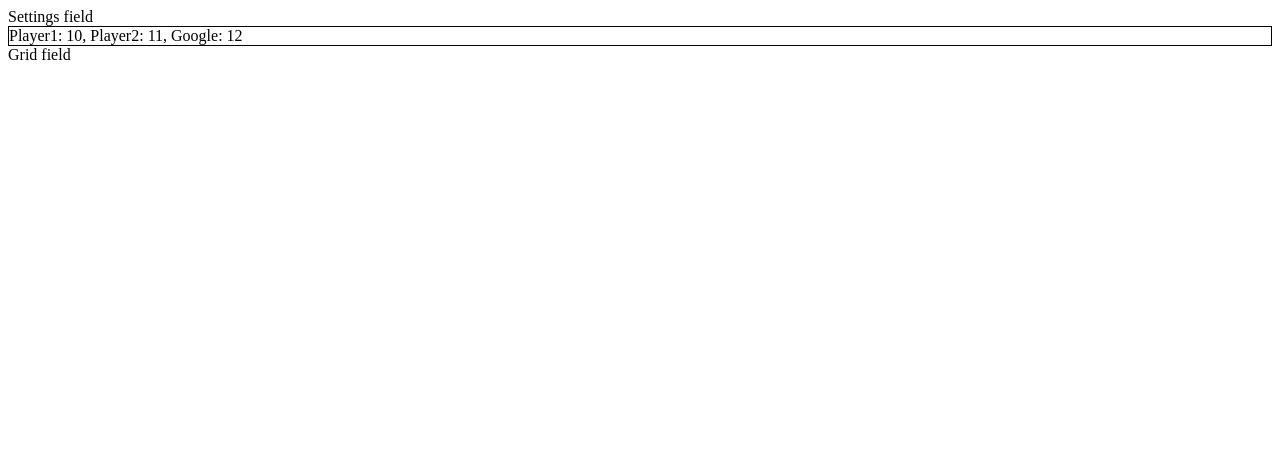
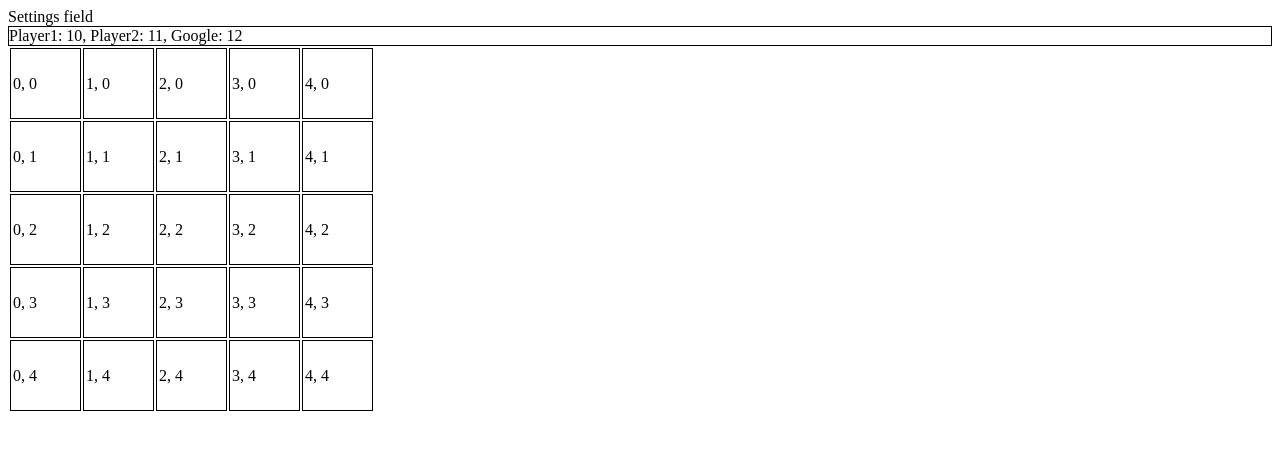
Before and after one commit to MaximChizhevskiy/catch-the-google-game, a plain HTML site: page ui/index.html in a window 1280 px wide. Drawn offline with Linux system fonts and the light colour scheme.

Commit message:
add settings for grid component

```diff
--- a/core/state-manager.js
+++ b/core/state-manager.js
@@ -1,4 +1,10 @@
 const _state = {
+    settings: {
+        gridSize: {
+            rowsCount: 5,
+            columnsCount: 5
+        }
+    },
     points: {
         google: 12,
         players: [10, 11]
@@ -21,3 +27,7 @@
     }
     return _state.points.players[playerIndex]
 }
+
+export async function getGridSize() {
+    return {..._state.settings.gridSize}
+}
--- /dev/null
+++ b/ui/components/Grid/Cell/Cell.component.js
@@ -0,0 +1,12 @@
+export function CellComponent(y, x) {
+    const element = document.createElement('td')
+
+    render(element, x, y)
+
+    return {element}
+}
+
+async function render(element, x, y) {
+    element.append(`${y}, ${x}`)
+
+}
--- a/ui/components/Grid/Grid.component.js
+++ b/ui/components/Grid/Grid.component.js
@@ -1,6 +1,9 @@
+import { getGridSize } from "../../../core/state-manager.js"
+import { CellComponent } from "./Cell/Cell.component.js"
 
 export function GridComponent() {
-    const element = document.createElement('div')
+    const element = document.createElement('table')
+    element.classList.add('grid')
 
     render(element)
 
@@ -8,5 +11,15 @@ export function GridComponent() {
 }
 
 async function render(element) {
-    element.append(`Grid field`)
+    const gridSize = await getGridSize()
+    for(let x = 0; x < gridSize.rowsCount; x++) {
+        const rowElement = document.createElement('tr')
+
+        for (let y = 0; y < gridSize.columnsCount; y++) {
+            const cellComponent = CellComponent(y, x)
+            rowElement.append(cellComponent.element)
+        }
+        element.append(rowElement)
+    }
+
 }
--- a/ui/index.html
+++ b/ui/index.html
@@ -9,8 +9,14 @@
 <style>
     .result-panel {
         border: 1px solid black;
+    }
+    .grid td {
+        border: 1px solid black;
+        padding:2px;
+        width: 65px;
+        height: 65px;
+    }
 
-    }
 </style>
  <div id="root">App</div>
 
```
